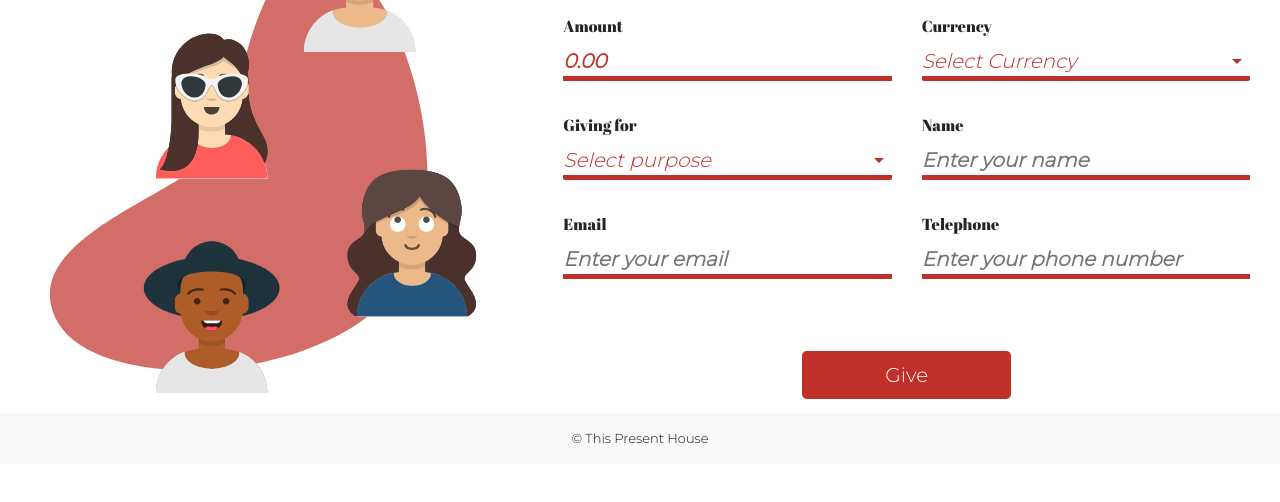
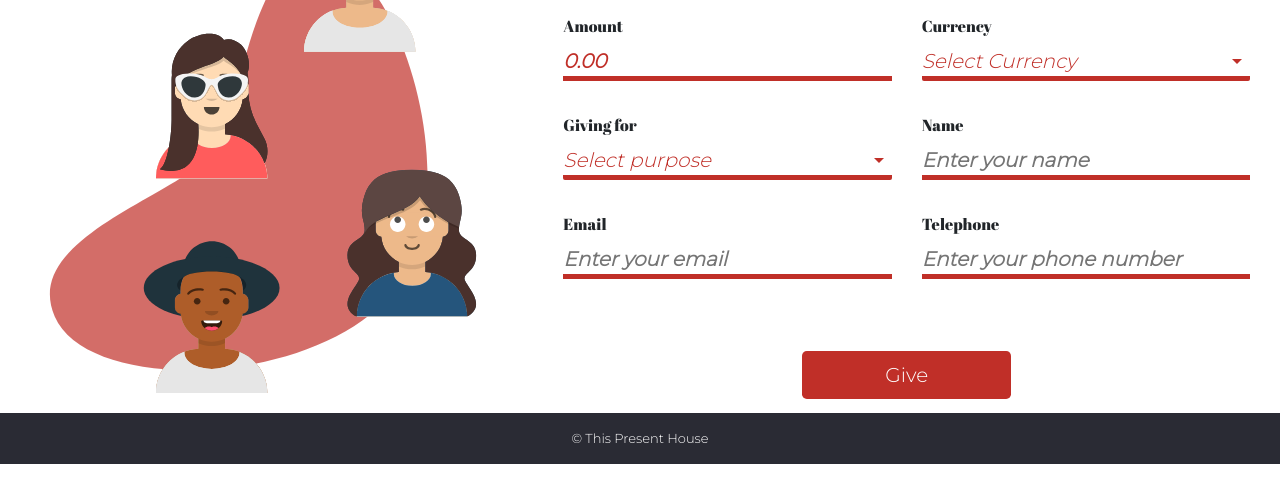
Before and after one commit to BigUncleYemi/TPH, a plain HTML site: page index.html in a window 1280 px wide. Shown: the part 336-838 px from the top of the page. Drawn offline with nearby package versions, Linux system fonts and the light colour scheme.

Commit message:
change footer

```diff
--- a/index.html
+++ b/index.html
@@ -106,9 +106,9 @@
 				</div>
 			</div>
 		</div>
-		<footer class="navbar fixed-bottom navbar-light mt- bg-light">
+		<footer class="navbar fixed-bottom navbar-light ">
 			<div class="w-100 d-flex justify-content-center">
-				<span class="text-center py-2">&copy; This Present House</span>
+				<span class="text-center text-white py-2">&copy; This Present House</span>
 			</div>
 		</footer>
 	</div>
--- a/styles.css
+++ b/styles.css
@@ -103,3 +103,8 @@ input.name {
 footer span{
 	font-size: 13px;
 }
+
+footer{
+	background-color: #2a2b34;
+	color: #fff;
+}
```
